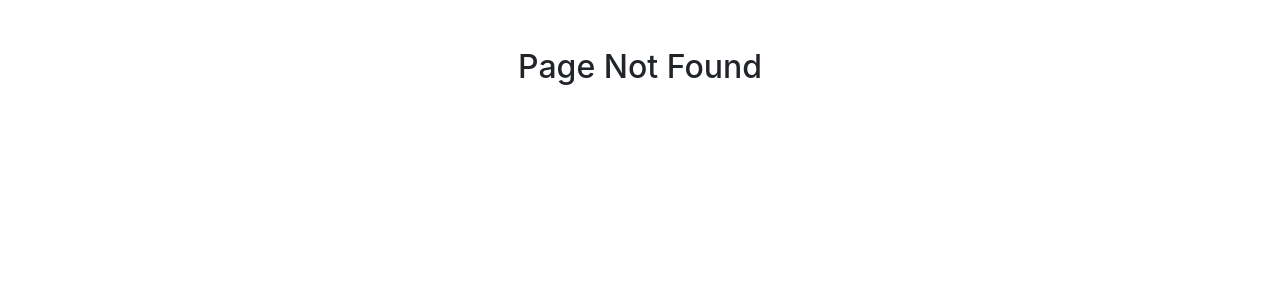
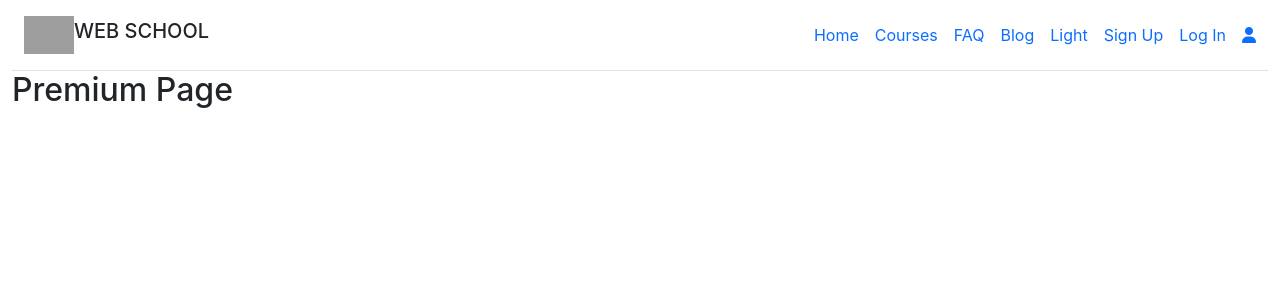
Before and after one commit to rana-web-dev/Web-Schools, a React (Create React App) app: page /premium in a window 1280 px wide. Before the commit this address had no page. Shown: the top 300 px of the page. Built offline with nearby package versions, Linux system fonts and the light colour scheme; grey boxes are pictures that could not be loaded.

Commit message:
add premium access

```diff
--- a/package.json
+++ b/package.json
@@ -11,6 +11,7 @@
     "react-dom": "^18.2.0",
     "react-router-dom": "^6.4.2",
     "react-scripts": "5.0.1",
+    "react-to-pdf": "^0.0.14",
     "web-vitals": "^2.1.4"
   },
   "scripts": {
--- a/src/App.js
+++ b/src/App.js
@@ -15,6 +15,7 @@ import Angular from './components/coursePage/Angular';
 import Python from './components/coursePage/Python';
 import Reacts from './components/coursePage/React';
 import PageNotFound from './components/PageNotFound';
+import PremiumPage from './components/premium/PremiumPage';
 
 function App() {
   const router = createBrowserRouter([
@@ -85,6 +86,10 @@ function App() {
           path: '/courseDetails/6',
           loader: () => fetch('https://server-rana-web-dev.vercel.app/category'),
           element: <Python></Python>
+        },
+        {
+          path: '/premium',
+          element: <PremiumPage></PremiumPage>
         }
       ]
     },
--- a/src/components/courses/Courses.js
+++ b/src/components/courses/Courses.js
@@ -16,6 +16,9 @@ const Courses = () => {
             {
                 data.map(course => <Course key={course.id} id={course.id} course={course}></Course>)
             }
+            </div>
+            <div className='text-center my-5'>
+                    <Link className='text-decoration-none fs-5 bg-primary text-white rounded p-2' to='/premium'>Get Premium Access</Link>
             </div>
         </div>
     );
--- a/src/components/home/Home.js
+++ b/src/components/home/Home.js
@@ -1,4 +1,5 @@
 import React from 'react';
+import { Link } from 'react-router-dom';
 import './home.css';
 
 const Home = () => {
--- /dev/null
+++ b/src/components/premium/PremiumPage.js
@@ -0,0 +1,11 @@
+import React from 'react';
+
+const PremiumPage = () => {
+    return (
+        <div>
+            <h2>Premium Page</h2>
+        </div>
+    );
+};
+
+export default PremiumPage;
--- a/src/layout/Main.js
+++ b/src/layout/Main.js
@@ -1,6 +1,5 @@
 import React from 'react';
-import { Outlet } from 'react-router-dom';
-import LogIn from '../components/logIn/LogIn';
+import { Link, Outlet } from 'react-router-dom';
 import Nav from '../components/nav/Nav';
 
 const Main = () => {
```
Also changed, not shown: src/components/logIn/LogIn.js (line endings or trailing spaces), 1 other file (tests, documents, lock files or other folders).
